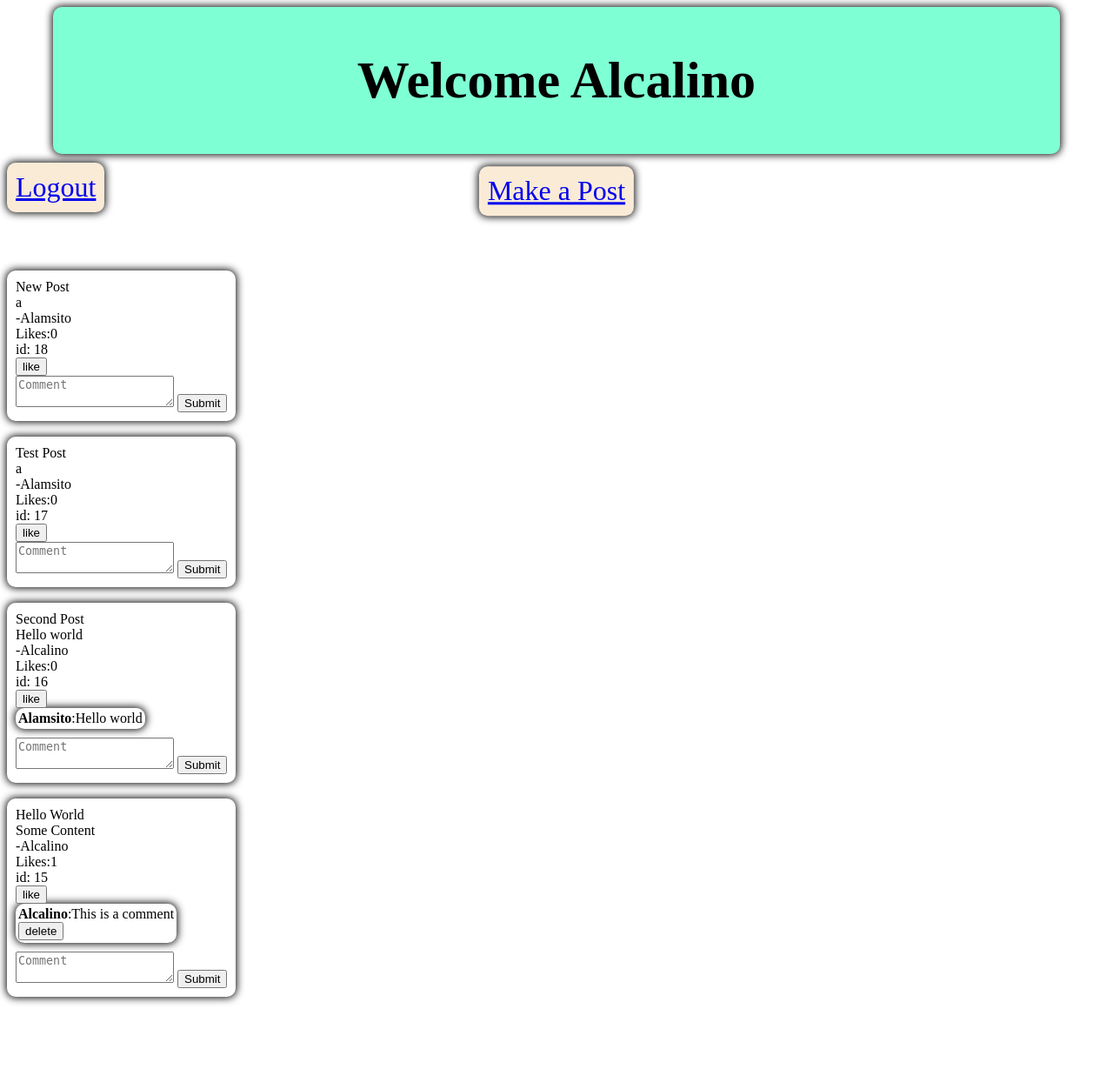
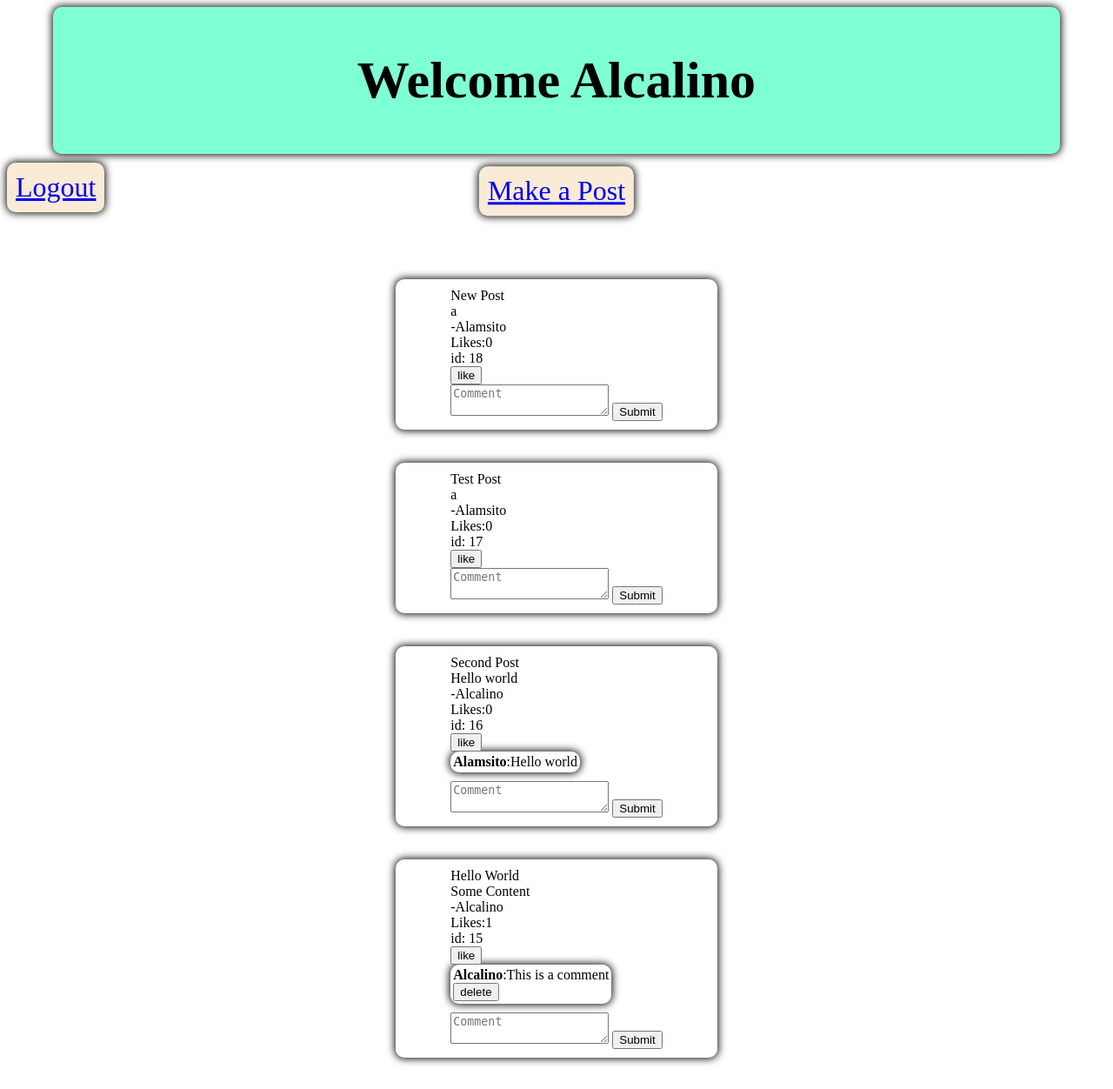
Before and after one commit to AlcalinoGitHub/standardWebSite, a Django app: page / in a window 1280 px wide. Shown: the whole page at 87% size. Before the commit the page ends 1154 px from the top, so only its background shows below. Run offline with Django 4.2, Linux system fonts and the light colour scheme; a user stored in the database is signed in; data comes from the database, SQL or seed files in the repository; both versions use the stored data as it was after the commit.

Commit message:
Minor css changes

```diff
--- a/mysite/static/logged.css
+++ b/mysite/static/logged.css
@@ -51,6 +51,9 @@
     box-shadow: 0px 0px 10px 1px;
     border-radius: 10px;
     transition: background-color 0.2s ease;
+    margin: 10px auto;
+    padding-left: 5%;
+    padding-right: 5%;
 
 }
 
@@ -75,6 +78,5 @@
     box-shadow: 0px 0px 10px 1px;
     border-radius: 10px;
     transition: background-color 0.2s ease;
-    margin-top: 10px;
-    margin-bottom: 10px;
+    margin: 10px auto
 }
```
Also changed, not shown: db.sqlite3.
